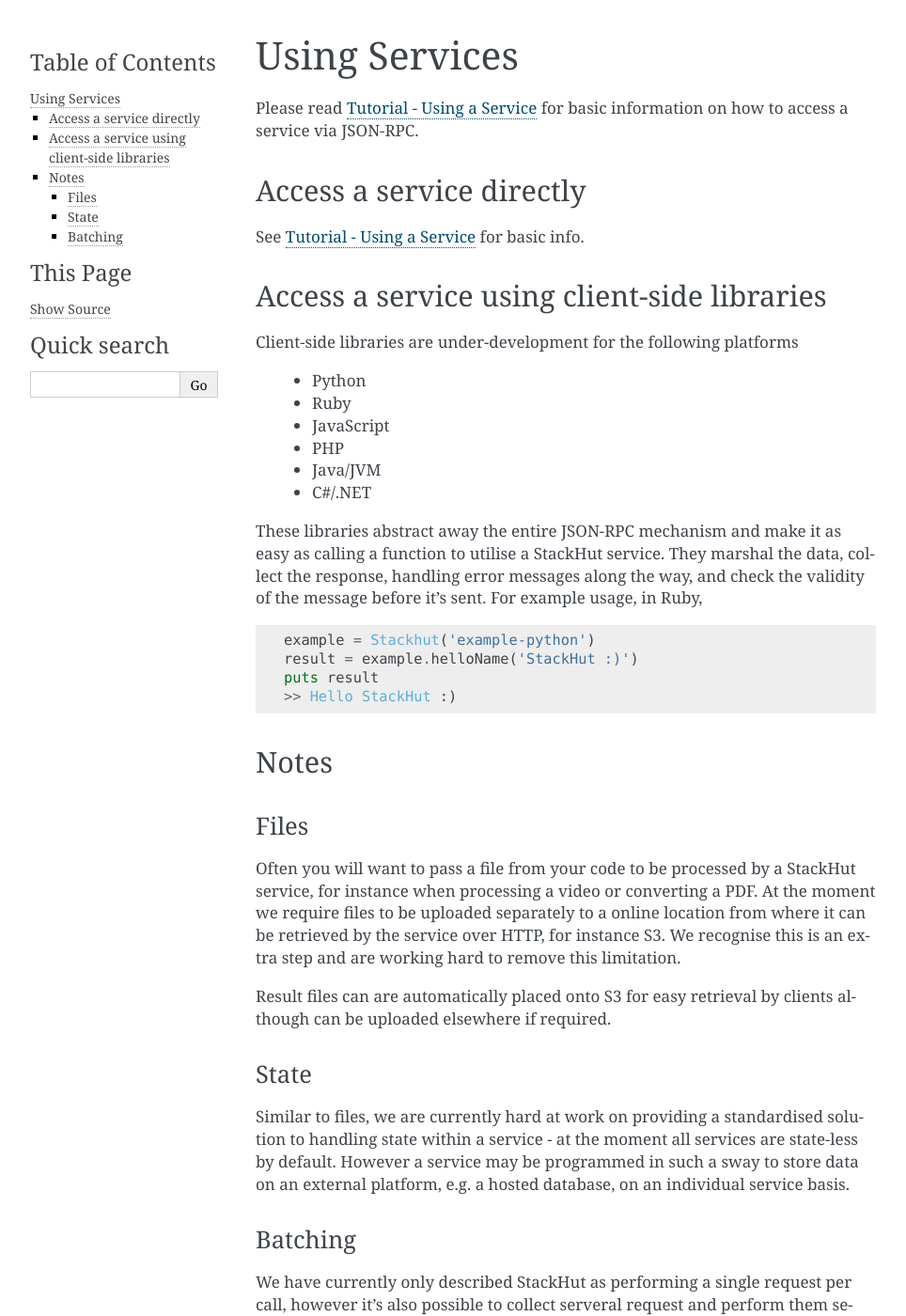
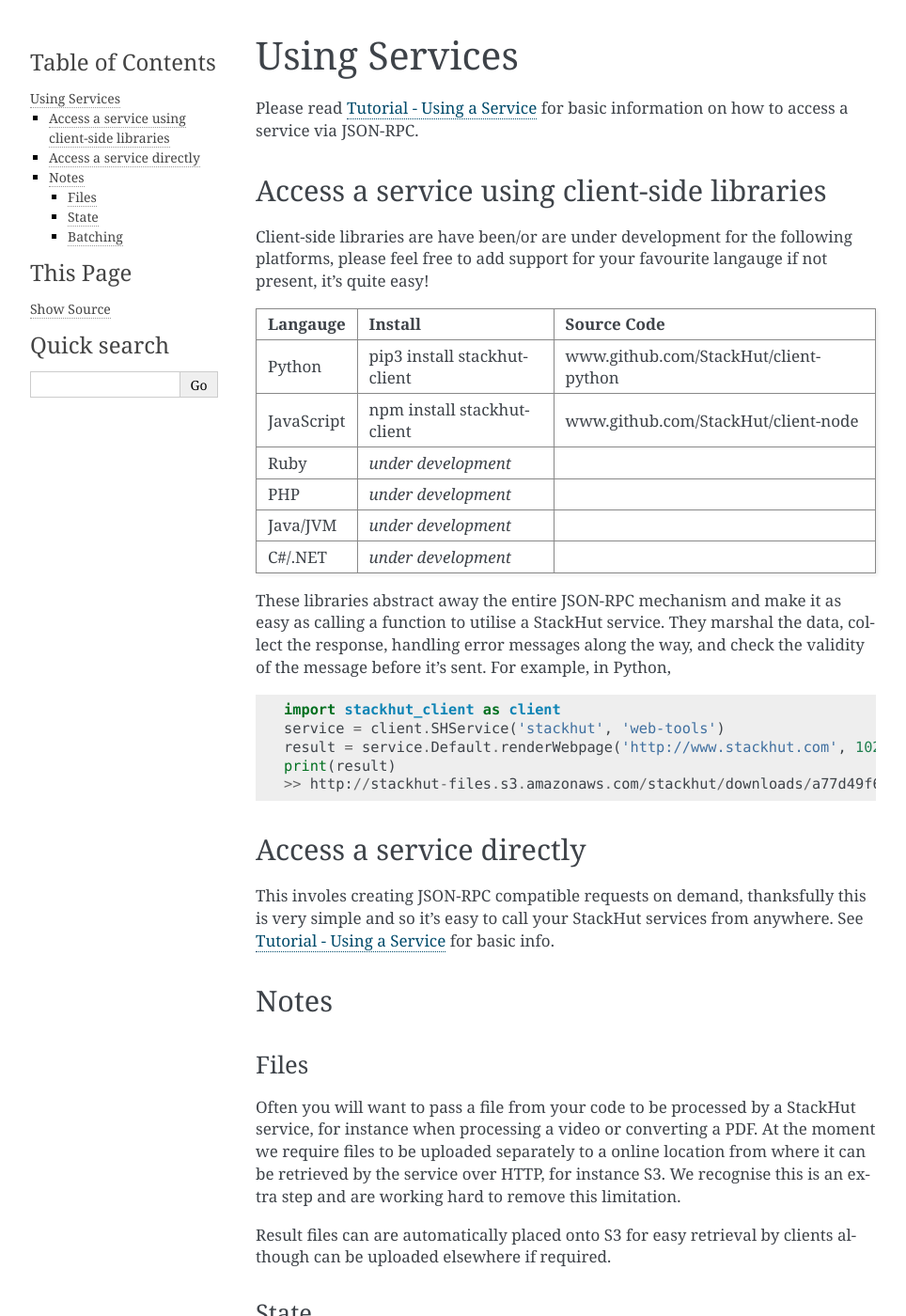
Before and after one commit to nstack/stackhut, a Sphinx documentation site: the page built from docs/full_docs/using_services.rst, in a window 1280 px wide and 1400 px high. Shown: the whole window at 94% size, without its empty margins (148-1112 px from the left). Built offline with Sphinx 7.4.7, drawn with Linux system fonts in a browser that asks for light colours; pages that are not in the unit, such as notebooks, are missing from menus.

Commit message:
update using services

```diff
--- a/docs/full_docs/using_services.rst
+++ b/docs/full_docs/using_services.rst
@@ -5,37 +5,46 @@
 
 Please read :ref:`tutorial_use` for basic information on how to access a service via JSON-RPC.
 
+
+Access a service using client-side libraries
+--------------------------------------------
+
+Client-side libraries are have been/or are under development for the following platforms, please feel free to add support for your favourite langauge if not present, it's quite easy!
+
+=============       ==============================  ===========
+Langauge            Install                         Source Code
+=============       ==============================  ===========
+Python              pip3 install stackhut-client    www.github.com/StackHut/client-python
+JavaScript          npm install stackhut-client     www.github.com/StackHut/client-node
+Ruby                *under development*
+PHP                 *under development*
+Java/JVM            *under development*
+C#/.NET             *under development*
+=============       ==============================  ===========
+
+
+These libraries abstract away the entire JSON-RPC mechanism and make it as easy as calling a function to utilise a StackHut service. They marshal the data, collect the response, handling error messages along the way, and check the validity of the message before it's sent. For example, in Python,
+
+.. code-block:: python
+
+    import stackhut_client as client
+    service = client.SHService('stackhut', 'web-tools')
+    result = service.Default.renderWebpage('http://www.stackhut.com', 1024, 768)
+    print(result)
+    >> http://stackhut-files.s3.amazonaws.com/stackhut/downloads/a77d49f6-af7d-4007-8630-f6f443de7680/5c77d73b-9c8c-4850-84eb-9196b19fb545/screen.png
+
+
+
 Access a service directly
 -------------------------
 
-See :ref:`tutorial_use` for basic info.
+This involes creating JSON-RPC compatible requests on demand, thanksfully this is very simple and so it's easy to call your StackHut services from anywhere. See :ref:`tutorial_use` for basic info.
 
 
 .. Login into StackHut
 .. -------------------
 .. __Coming Soon__ - all services are curently free to use and can be accessed anonymously.
 
-
-Access a service using client-side libraries
---------------------------------------------
-
-Client-side libraries are under-development for the following platforms
-
- * Python
- * Ruby
- * JavaScript
- * PHP
- * Java/JVM
- * C#/.NET
-
-These libraries abstract away the entire JSON-RPC mechanism and make it as easy as calling a function to utilise a StackHut service. They marshal the data, collect the response, handling error messages along the way, and check the validity of the message before it's sent. For example usage, in Ruby,
-
-.. code-block:: ruby
-
-    example = Stackhut('example-python')
-    result = example.helloName('StackHut :)')
-    puts result
-    >> Hello StackHut :)
 
 
 
```
Also changed, not shown: docs/getting_started/installation.rst (+11 -17 lines), docs/getting_started/tutorial_create.rst (+4 -6 lines).
